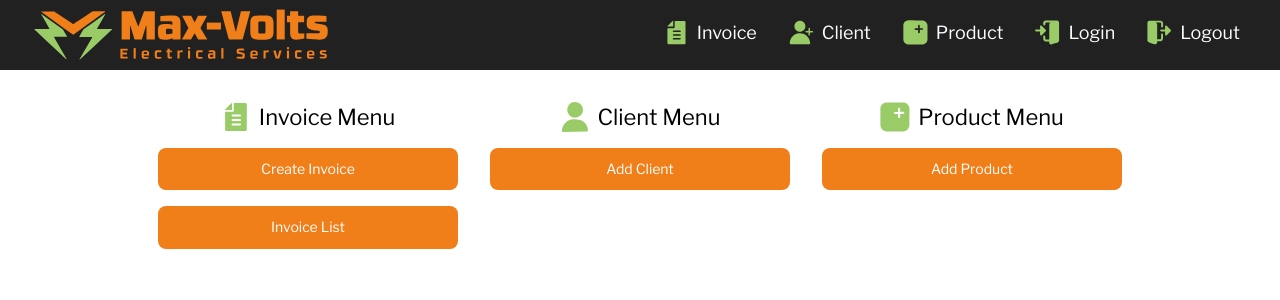
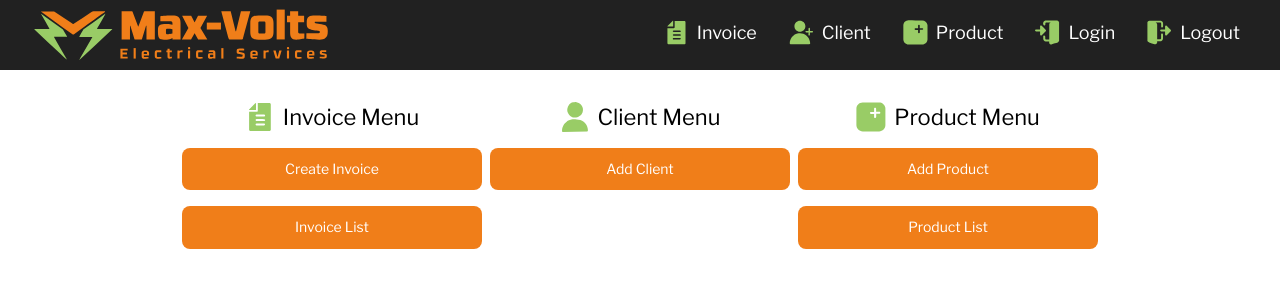
Before and after one commit to matt-powelldev2784/max_volts, a Next.js app: page / in a window 1280 px wide. Shown: the top 300 px of the page. Built offline with nearby package versions, Linux system fonts and the light colour scheme; no server answers.

Commit message:
feat: add product list to menu

```diff
--- a/src/app/components/menuButtons/ProductMenu.tsx
+++ b/src/app/components/menuButtons/ProductMenu.tsx
@@ -24,6 +24,16 @@ export const ProductMenu = () => {
           router.push('/pages/product/add-product')
         }}
       />
+
+      <Button
+        type="button"
+        optionalClasses="text-white text-sm bg-mvOrange h-[42.5px] w-[300px]"
+        buttonText="Product List"
+        disabled={false}
+        onClick={() => {
+          router.push('/pages/product/product-list')
+        }}
+      />
     </div>
   )
 }
--- a/src/app/page.tsx
+++ b/src/app/page.tsx
@@ -5,7 +5,7 @@ export default async function Home() {
   return (
     <main className="min-h-screen min-w-screen">
       <NavBar />
-      <nav className="flex flex-row w-full justify-center items-start flex-wrap gap-8 md:mt-4">
+      <nav className="flex flex-row w-full justify-center items-start flex-wrap gap-2 md:mt-4">
         <InvoiceMenu />
         <ClientMenu />
         <ProductMenu />
```
